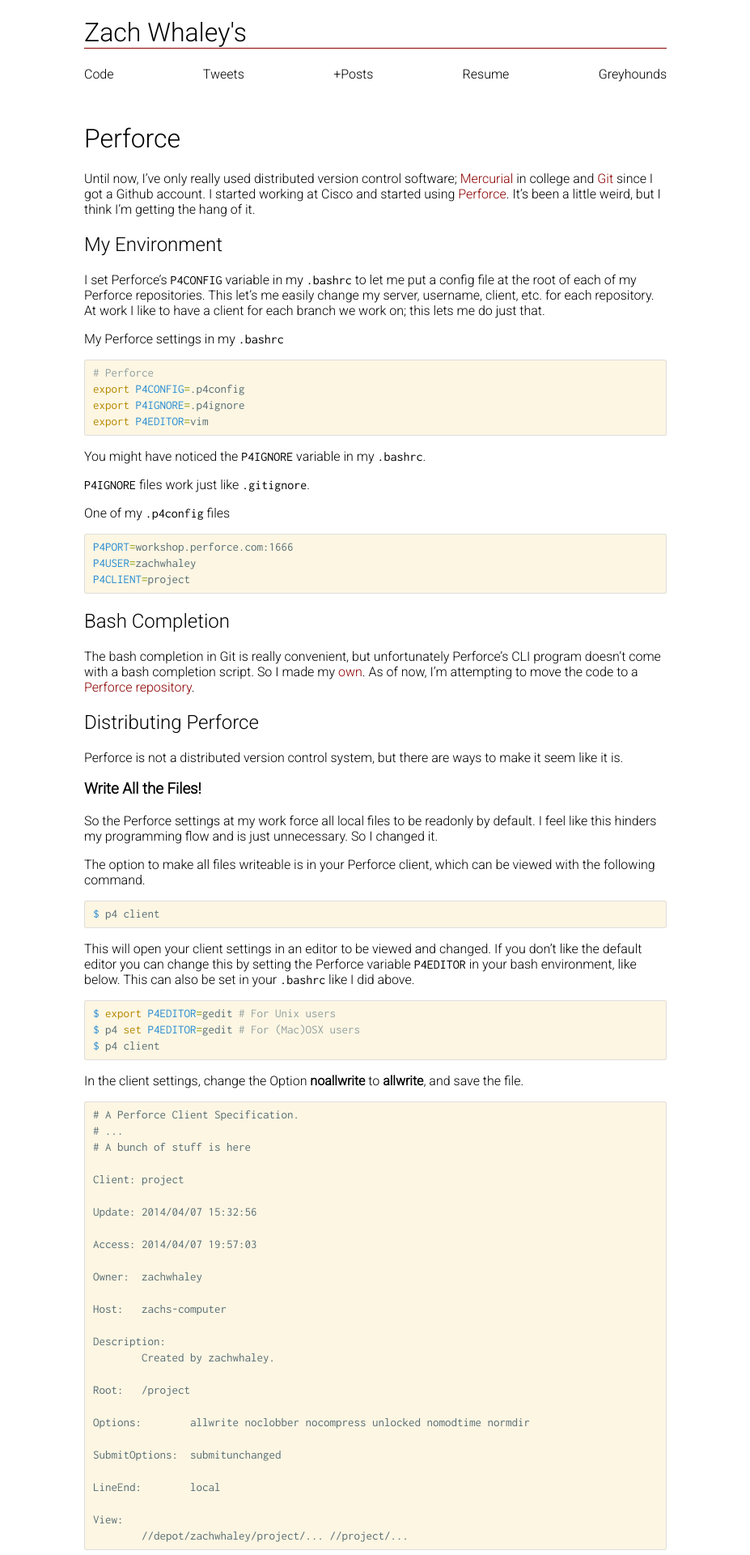
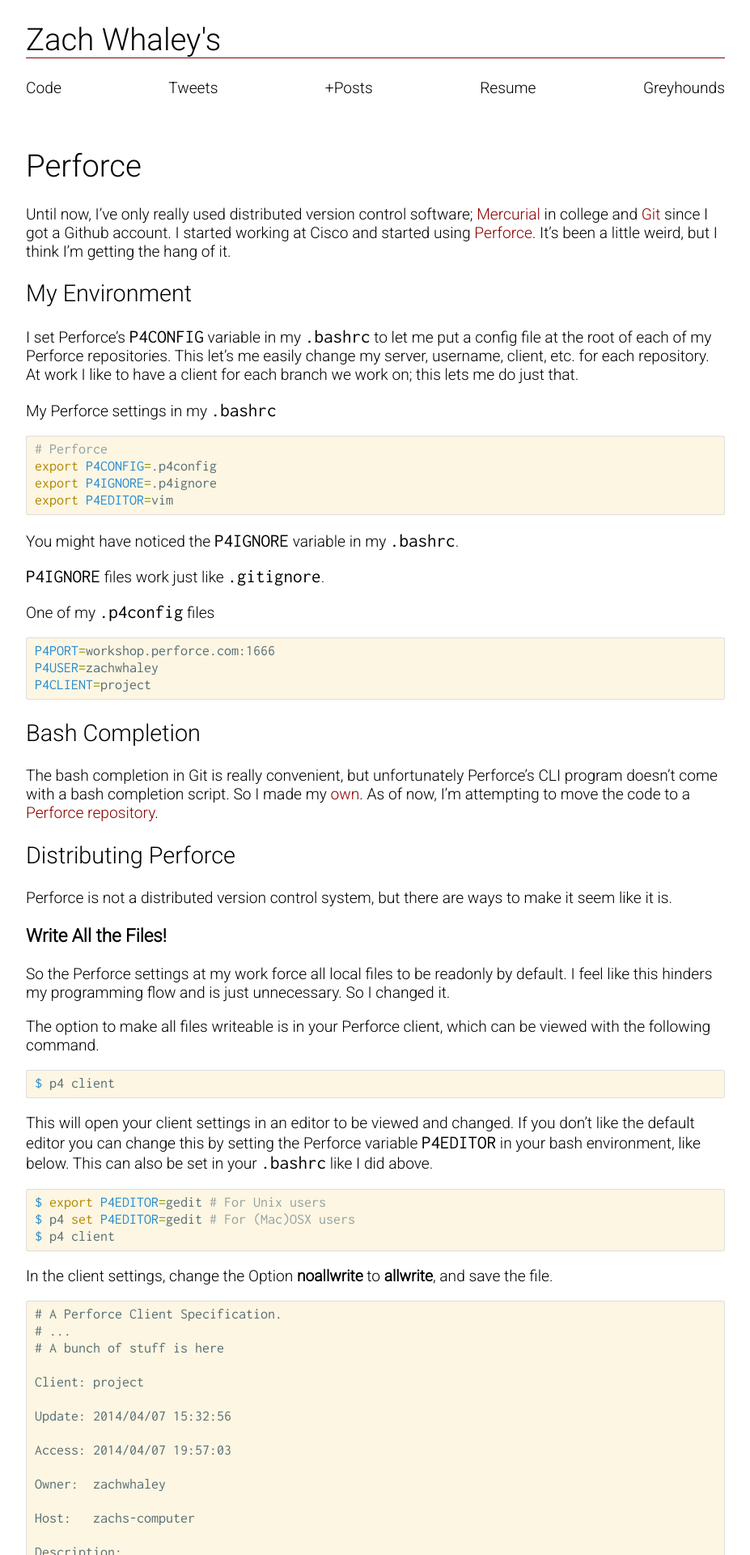
Before and after one commit to zachwhaley/zachwhaley.github.io, a Jekyll site: the page built from index.html, in a window 1280 px wide. Shown: the top 1920 px of the page at 81% size, without its empty margins (176-1103 px from the left). Built offline with Jekyll 4.4.1, drawn with Linux system fonts in a browser that asks for light colours; Markdown is read by kramdown in place of the engine named in the settings.

Commit message:
Increased font size

```diff
--- a/css/main.css
+++ b/css/main.css
@@ -5,7 +5,7 @@
 
 body {
   font-family: 'Roboto', sans-serif;
-  font-weight: 300;
+  font-size: 120%;
   width: 45em;
   margin: auto;
 }
@@ -91,7 +91,7 @@
 
 code {
   font-family: 'Inconsolata', sans-serif;
-  font-weight: 400;
+  font-size: 120%;
 }
 
 /* This comes from github.com */
```
